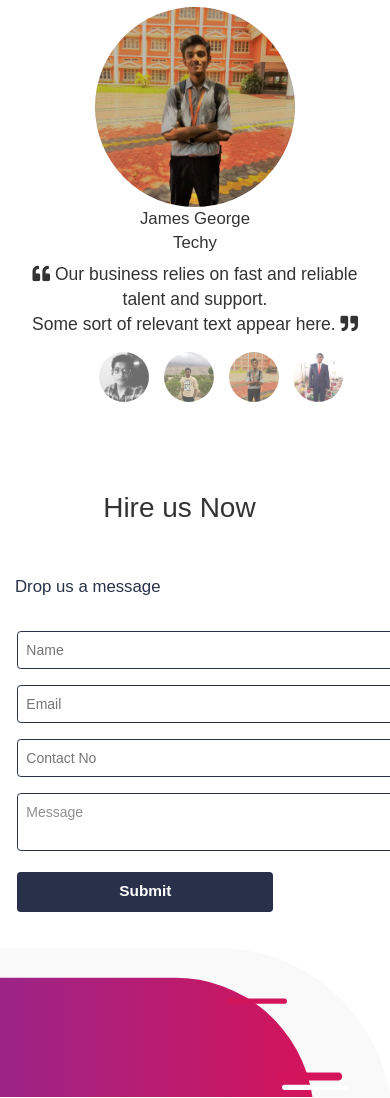
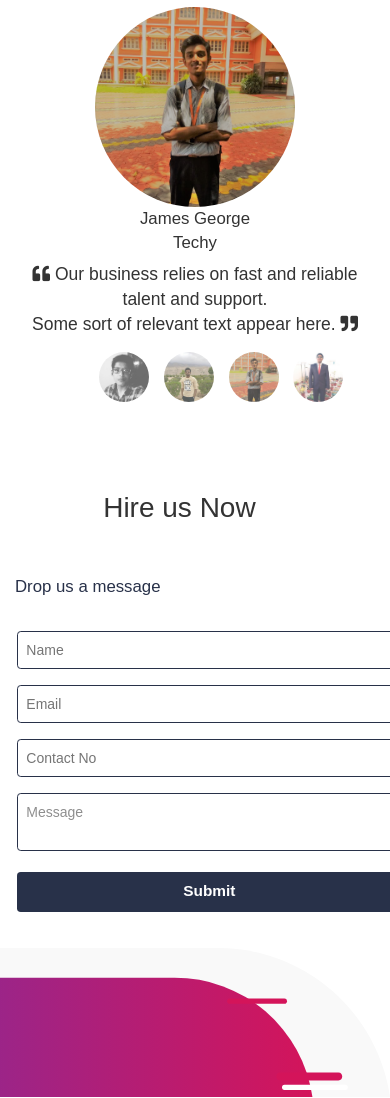
Before and after one commit to mad-hacks/madhacks-webapp, a Vue app: page /#/ in a window 390 px wide. Shown: the part 3243-4341 px from the top of the page. Built offline with nearby package versions, Linux system fonts and the light colour scheme; a web font is replaced by a local one.

Commit message:
Minor workarounds

```diff
--- a/src/assets/css/welcome.css
+++ b/src/assets/css/welcome.css
@@ -1488,6 +1488,9 @@
     .mhacks-last-contact-textarea{
       width: 125%;
     }
+    .mhacks-last-contact-btn{
+      width: 125%;
+    }
   }
   @media screen and (max-width: 557px){
     .alan{
@@ -1571,6 +1574,9 @@
   .mhacks-last-contact-textarea{
     width: 120%;
   }
+  .mhacks-last-contact-btn{
+    width: 120%;
+  }
 }
 @media screen and (max-width: 385px){
   .mhacks-last-contact-input{
@@ -1590,6 +1596,9 @@
   .mhacks-last-contact-textarea{
     width: 97%;
   }
+  .mhacks-last-contact-btn{
+    width: 97%;
+  }
 }
 @media screen and (max-width: 321px){
   .mhacks-mid-mission-text{
@@ -1628,4 +1637,7 @@
   .mhacks-last-contact-textarea{
     width: 88%;
   }
-}
+  .mhacks-last-contact-btn{
+    width: 88%;
+  }
+}
```
